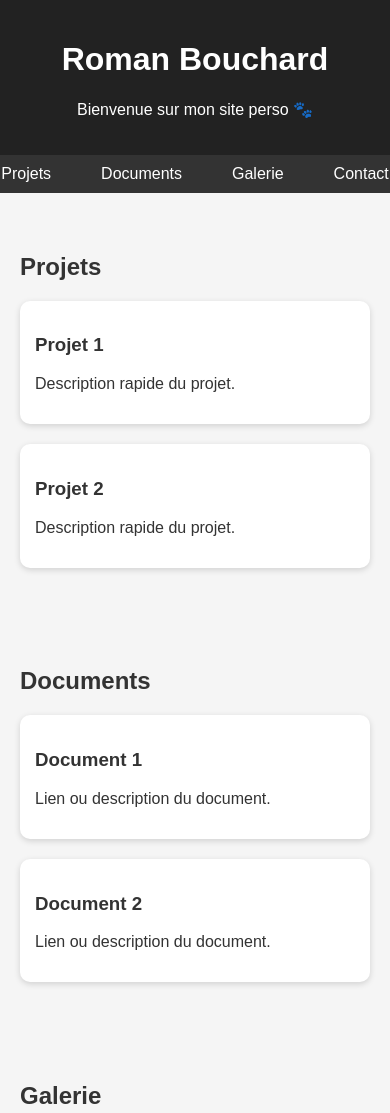
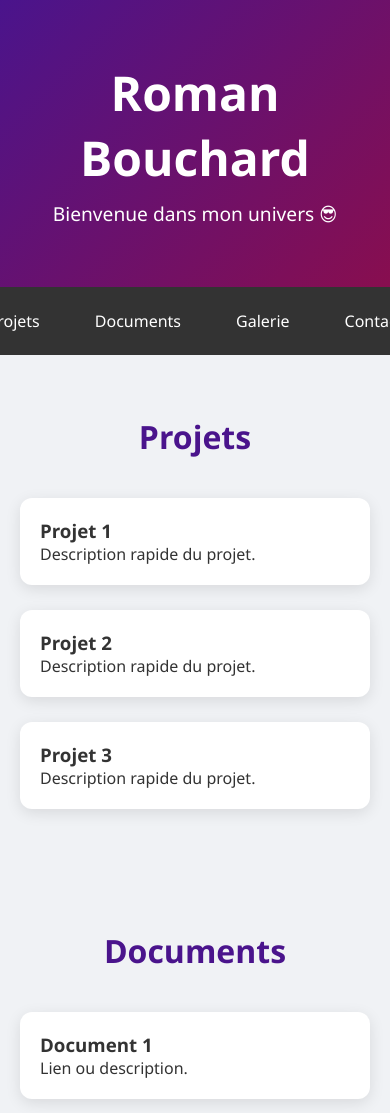
Before and after one commit to romanbouchard/roman, a plain HTML site: page index.html in a window 390 px wide. Shown: the top 1113 px of the page. Drawn offline with Linux system fonts and the light colour scheme.

Commit message:
Revamp index.html with new layout and styles
Updated the HTML structure and styling for improved layout and aesthetics, including new animations and a responsive design.

```diff
--- a/index.html
+++ b/index.html
@@ -5,67 +5,67 @@
 <meta name="viewport" content="width=device-width, initial-scale=1.0">
 <title>Roman Bouchard</title>
 <style>
-        body {
-            font-family: Arial, sans-serif;
-            margin: 0;
-            padding: 0;
-            background-color: #f5f5f5;
-            color: #333;
+    /* === Reset & Base === */
+    * {margin:0; padding:0; box-sizing:border-box;}
+    body {font-family: 'Segoe UI', Tahoma, Geneva, Verdana, sans-serif; background:#f0f2f5; color:#333; scroll-behavior:smooth;}
+    a {text-decoration:none; color:inherit;}
+
+    /* === Header === */
+    header {
+        background: linear-gradient(135deg,#4a148c,#880e4f);
+        color:#fff;
+        text-align:center;
+        padding:60px 20px;
+        position: relative;
+        overflow:hidden;
     }
-        header {
-            background-color: #222;
-            color: #fff;
-            padding: 20px;
-            text-align: center;
+    header h1 {font-size:3rem; margin-bottom:10px; animation: slideDown 1s ease;}
+    header p {font-size:1.2rem; animation: fadeIn 2s ease;}
+
+    @keyframes slideDown {
+        0% {transform:translateY(-50px); opacity:0;}
+        100% {transform:translateY(0); opacity:1;}
     }
+    @keyframes fadeIn {
+        0% {opacity:0;}
+        100% {opacity:1;}
+    }
+
+    /* === Navigation === */
     nav {
-            display: flex;
-            justify-content: center;
-            gap: 20px;
-            background-color: #333;
+        display:flex; justify-content:center; gap:25px;
+        background:#333; padding:15px 0;
+        position:sticky; top:0; z-index:100;
     }
-        nav a {
-            color: #fff;
-            text-decoration: none;
-            padding: 10px 15px;
-            display: inline-block;
+    nav a {color:#fff; padding:8px 15px; border-radius:5px; transition:0.3s;}
+    nav a:hover {background:#555;}
+
+    /* === Sections === */
+    section {padding:60px 20px; max-width:1200px; margin:auto; opacity:0; transform: translateY(30px); transition: all 0.8s ease;}
+    section.active {opacity:1; transform: translateY(0);}
+    section h2 {text-align:center; margin-bottom:40px; font-size:2rem; color:#4a148c;}
+
+    /* === Cards === */
+    .grid {display:grid; grid-template-columns:repeat(auto-fit,minmax(220px,1fr)); gap:25px;}
+    .card {
+        background:#fff; border-radius:12px; padding:20px; box-shadow:0 4px 15px rgba(0,0,0,0.1);
+        transition: transform 0.3s, box-shadow 0.3s;
     }
-        nav a:hover {
-            background-color: #555;
-        }
-        section {
-            padding: 40px 20px;
-            max-width: 1000px;
-            margin: auto;
-        }
-        .projects, .documents, .gallery {
-            display: grid;
-            grid-template-columns: repeat(auto-fit, minmax(200px, 1fr));
-            gap: 20px;
-        }
-        .card {
-            background-color: #fff;
-            padding: 15px;
-            border-radius: 10px;
-            box-shadow: 0 2px 6px rgba(0,0,0,0.15);
-            transition: transform 0.2s;
-        }
-        .card:hover {
-            transform: translateY(-5px);
-        }
-        footer {
-            background-color: #222;
-            color: #fff;
-            text-align: center;
-            padding: 15px;
-        }
+    .card:hover {transform: translateY(-8px); box-shadow:0 8px 25px rgba(0,0,0,0.2);}
+    .card img {width:100%; border-radius:10px; margin-bottom:15px;}
+
+    /* === Footer === */
+    footer {background:#222; color:#fff; text-align:center; padding:20px;}
+
 </style>
 </head>
 <body>
+
 <header>
     <h1>Roman Bouchard</h1>
-        <p>Bienvenue sur mon site perso 🐾</p>
+    <p>Bienvenue dans mon univers 😎</p>
 </header>
+
 <nav>
     <a href="#projets">Projets</a>
     <a href="#documents">Documents</a>
@@ -75,46 +75,26 @@
 
 <section id="projets">
     <h2>Projets</h2>
-        <div class="projects">
-            <div class="card">
-                <h3>Projet 1</h3>
-                <p>Description rapide du projet.</p>
-            </div>
-            <div class="card">
-                <h3>Projet 2</h3>
-                <p>Description rapide du projet.</p>
-            </div>
-            <!-- Ajoute d'autres projets ici -->
+    <div class="grid">
+        <div class="card"><h3>Projet 1</h3><p>Description rapide du projet.</p></div>
+        <div class="card"><h3>Projet 2</h3><p>Description rapide du projet.</p></div>
+        <div class="card"><h3>Projet 3</h3><p>Description rapide du projet.</p></div>
     </div>
 </section>
 
 <section id="documents">
     <h2>Documents</h2>
-        <div class="documents">
-            <div class="card">
-                <h3>Document 1</h3>
-                <p>Lien ou description du document.</p>
-            </div>
-            <div class="card">
-                <h3>Document 2</h3>
-                <p>Lien ou description du document.</p>
-            </div>
-            <!-- Ajoute d'autres documents ici -->
+    <div class="grid">
+        <div class="card"><h3>Document 1</h3><p>Lien ou description.</p></div>
+        <div class="card"><h3>Document 2</h3><p>Lien ou description.</p></div>
     </div>
 </section>
 
 <section id="gallery">
     <h2>Galerie</h2>
-        <div class="gallery">
-            <div class="card">
-                <img src="https://via.placeholder.com/200" alt="Image 1" style="width:100%; border-radius:10px;">
-                <p>Légende image 1</p>
-            </div>
-            <div class="card">
-                <img src="https://via.placeholder.com/200" alt="Image 2" style="width:100%; border-radius:10px;">
-                <p>Légende image 2</p>
-            </div>
-            <!-- Ajoute d'autres images ici -->
+    <div class="grid">
+        <div class="card"><img src="https://via.placeholder.com/200" alt="Image 1"><p>Légende 1</p></div>
+        <div class="card"><img src="https://via.placeholder.com/200" alt="Image 2"><p>Légende 2</p></div>
     </div>
 </section>
 
@@ -125,7 +105,19 @@
 </section>
 
 <footer>
-        <p>&copy; 2025 Roman Bouchard</p>
+    &copy; 2025 Roman Bouchard
 </footer>
+
+<script>
+    // Animation scroll fade-in
+    const sections = document.querySelectorAll('section');
+    const observer = new IntersectionObserver((entries) => {
+        entries.forEach(entry => {
+            if(entry.isIntersecting){ entry.target.classList.add('active'); }
+        });
+    }, {threshold:0.2});
+    sections.forEach(section => observer.observe(section));
+</script>
+
 </body>
 </html>
```
Lines whose indentation alone changed are shown as unchanged.
